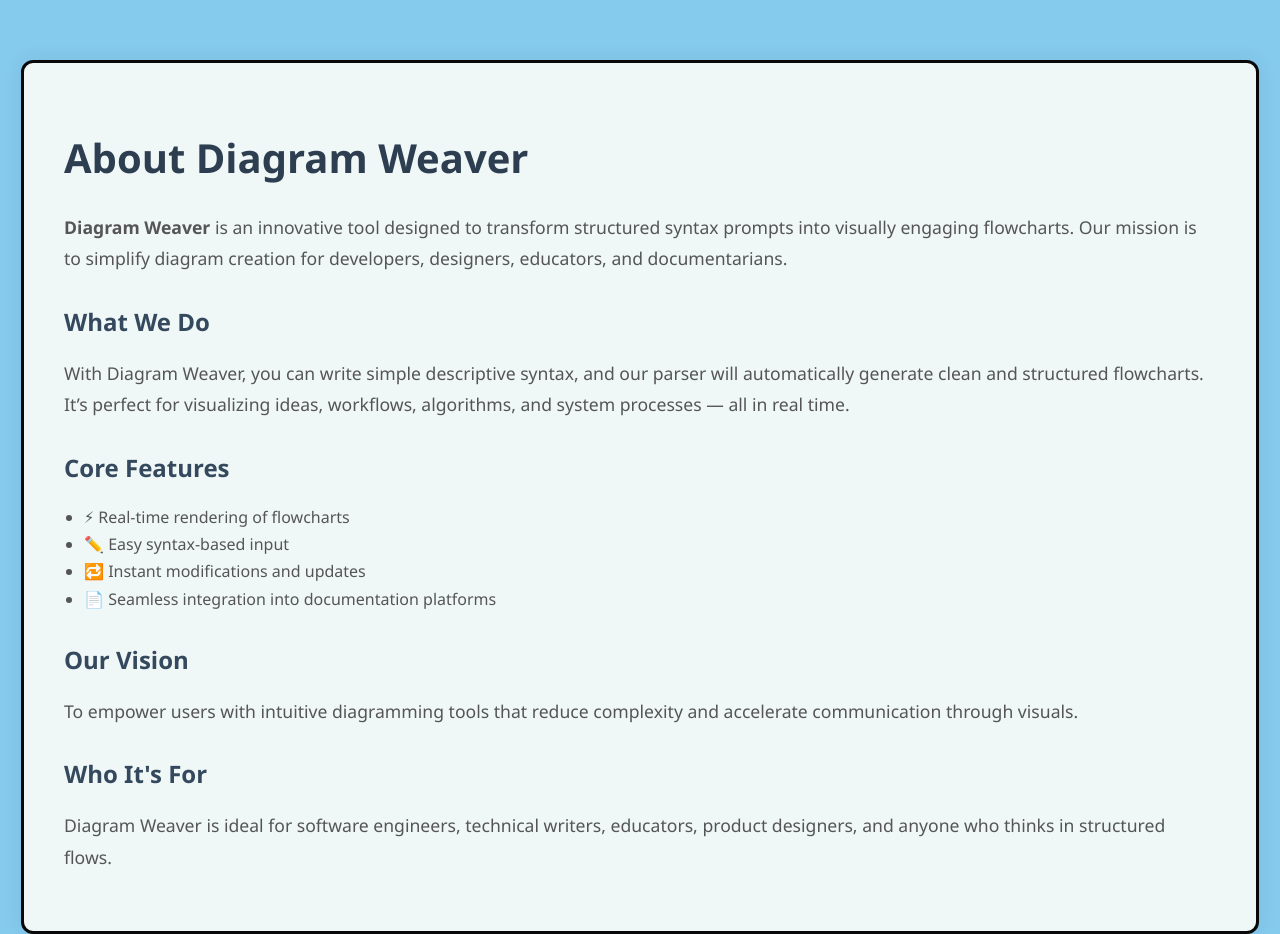
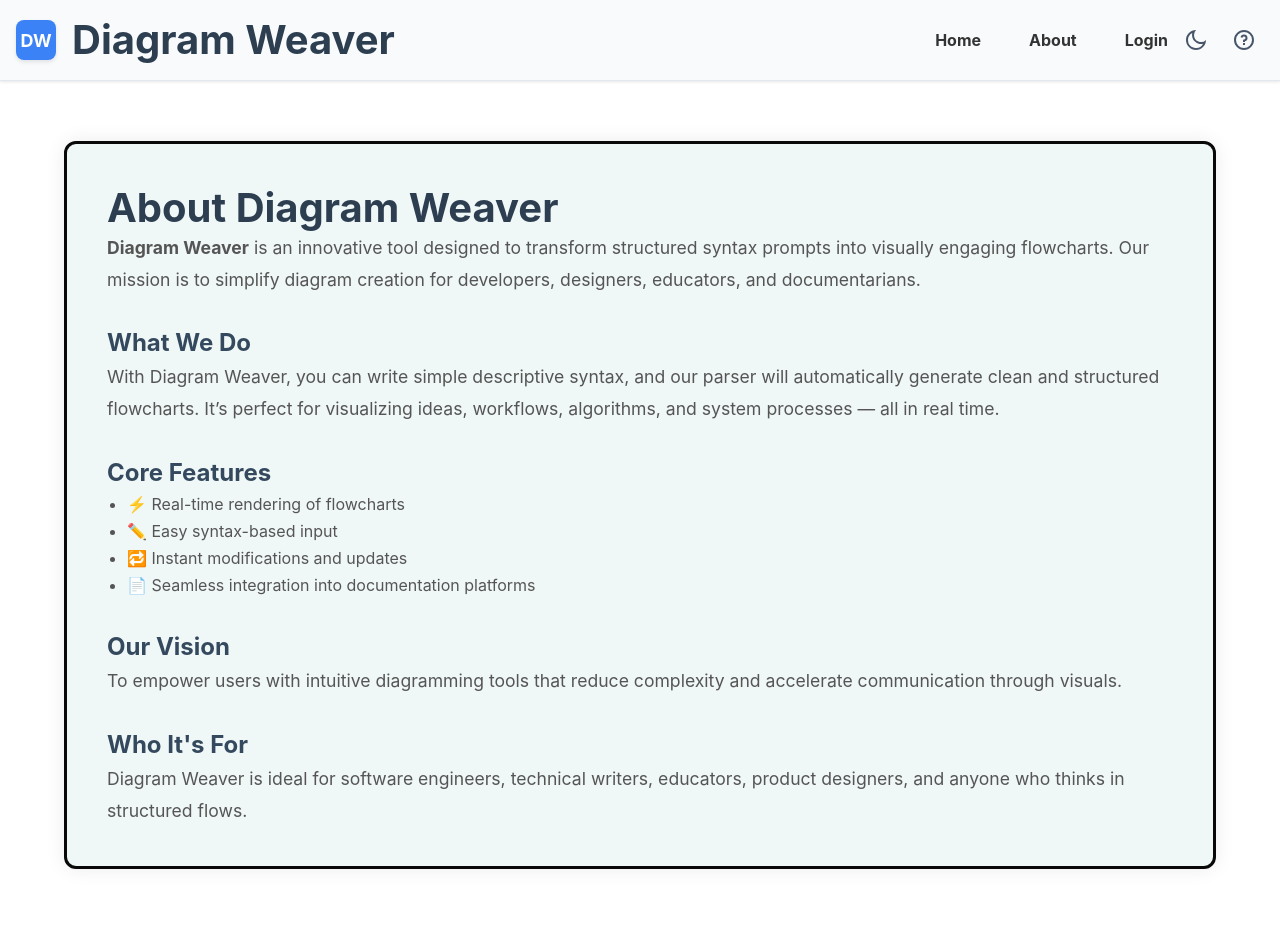
Before and after one commit to sujay-707/DiagramWeaverPrj, a website built with Vite: page Weaver/about.html in a window 1280 px wide. Built offline with nearby package versions, Linux system fonts and the light colour scheme; a script that the page names is missing.

Commit message:
Added Files

```diff
--- a/Weaver/about.css
+++ /dev/null
@@ -1,38 +0,0 @@
-body {
-  font-family: 'Segoe UI', Tahoma, Geneva, Verdana, sans-serif;
-  background-color: #85cbee;
-  margin: 0;
-  padding: 0;
-}
-
-.about-container {
-  max-width: 90%;
-  margin: 60px auto;
-  padding: 40px;
-  background: rgb(240, 247, 247);
-  border-radius: 12px;
-  border: 3px solid rgb(10, 9, 9);
-  box-shadow: 0 0 20px rgba(0, 0, 0, 0.08);
-}
-
-h1 {
-  font-size: 2.5rem;
-  color: #2c3e50;
-}
-
-h2 {
-  color: #34495e;
-  margin-top: 30px;
-}
-
-p {
-  color: #555;
-  line-height: 1.8;
-  font-size: 1.1rem;
-}
-
-ul {
-  padding-left: 20px;
-  line-height: 1.7;
-  color: #555;
-}
--- a/Weaver/about.html
+++ b/Weaver/about.html
@@ -1,13 +1,54 @@
 <!DOCTYPE html>
 <html lang="en">
 <head>
-  <meta charset="UTF-8" />
-  <meta name="viewport" content="width=device-width, initial-scale=1.0" />
-  <title>About - Diagram Weaver</title>
-  <link rel="stylesheet" href="about.css" />
+  <meta charset="UTF-8">
+  <meta name="viewport" content="width=device-width, initial-scale=1.0">
+  <title>Diagram Weaver</title>
+  <link rel="stylesheet" href="style.css">
+  <script src="https://cdn.jsdelivr.net/npm/mermaid@10.6.1/dist/mermaid.min.js"></script>
 </head>
 <body>
-  <div class="about-container">
+
+  <header>
+  <div class="logo-container">
+    <div class="logo">DW</div>
+    <h1>Diagram Weaver</h1>
+  </div>
+
+  <div class="controls">
+  <!-- New navigation links -->
+  <nav class="navbar">
+    <a href="index.html">Home</a>
+    <a href="about.html">About</a>
+    <a href="#login">Login</a>
+  </nav>
+
+
+    <button id="theme-toggle" aria-label="Toggle theme">
+      <!-- Light mode icon -->
+      <svg id="light-icon" class="theme-icon" xmlns="http://www.w3.org/2000/svg" viewBox="0 0 24 24" width="24" height="24">
+        <path fill="none" d="M0 0h24v24H0z"/>
+        <path d="M12 18a6 6 0 1 1 0-12 6 6 0 0 1 0 12zm0-2a4 4 0 1 0 0-8 4 4 0 0 0 0 8zM11 1h2v3h-2V1zm0 19h2v3h-2v-3zM3.515 4.929l1.414-1.414L7.05 5.636 5.636 7.05 3.515 4.93zM16.95 18.364l1.414-1.414 2.121 2.121-1.414 1.414-2.121-2.121zm2.121-14.85l1.414 1.415-2.121 2.121-1.414-1.414 2.121-2.121zM5.636 16.95l1.414 1.414-2.121 2.121-1.414-1.414 2.121-2.121zM23 11v2h-3v-2h3zM4 11v2H1v-2h3z"/>
+      </svg>
+
+      <!-- Dark mode icon -->
+      <svg id="dark-icon" class="theme-icon" xmlns="http://www.w3.org/2000/svg" viewBox="0 0 24 24" width="24" height="24">
+        <path fill="none" d="M0 0h24v24H0z"/>
+        <path d="M10 7a7 7 0 0 0 12 4.9v.1c0 5.523-4.477 10-10 10S2 17.523 2 12 6.477 2 12 2h.1A6.979 6.979 0 0 0 10 7zm-6 5a8 8 0 0 0 15.062 3.762A9 9 0 0 1 8.238 4.938 7.999 7.999 0 0 0 4 12z"/>
+      </svg>
+    </button>
+
+    <button id="help-toggle" aria-label="Toggle help panel">
+      <svg xmlns="http://www.w3.org/2000/svg" viewBox="0 0 24 24" width="24" height="24">
+        <path fill="none" d="M0 0h24v24H0z"/>
+        <path d="M12 22C6.477 22 2 17.523 2 12S6.477 2 12 2s10 4.477 10 10-4.477 10-10 10zm0-2a8 8 0 1 0 0-16 8 8 0 0 0 0 16zm-1-5h2v2h-2v-2zm2-1.645V14h-2v-1.5a1 1 0 0 1 1-1 1.5 1.5 0 1 0-1.471-1.794l-1.962-.393A3.501 3.501 0 1 1 13 13.355z"/>
+      </svg>
+    </button>
+  </div>
+</header>
+
+
+<div class="about-container">
     <h1>About Diagram Weaver</h1>
     <p>
       <strong>Diagram Weaver</strong> is an innovative tool designed to transform structured syntax prompts into visually engaging flowcharts. Our mission is to simplify diagram creation for developers, designers, educators, and documentarians.
@@ -36,5 +77,7 @@
       Diagram Weaver is ideal for software engineers, technical writers, educators, product designers, and anyone who thinks in structured flows.
     </p>
   </div>
+
+  <script src="script.js" type="module"></script>
 </body>
 </html>
--- a/Weaver/style.css
+++ b/Weaver/style.css
@@ -188,6 +188,7 @@ h1 {
 .dark-theme #dark-icon {
   display: none;
 }
+
 
 /* Main content */
 main {
@@ -513,3 +514,37 @@ main {
     width: 100%;
   }
 }
+
+
+
+.about-container {
+  max-width: 90%;
+  margin: 60px auto;
+  padding: 40px;
+  background: rgb(240, 247, 247);
+  border-radius: 12px;
+  border: 3px solid rgb(10, 9, 9);
+  box-shadow: 0 0 20px rgba(0, 0, 0, 0.08);
+}
+
+h1 {
+  font-size: 2.5rem;
+  color: #2c3e50;
+}
+
+h2 {
+  color: #34495e;
+  margin-top: 30px;
+}
+
+p {
+  color: #555;
+  line-height: 1.8;
+  font-size: 1.1rem;
+}
+
+ul {
+  padding-left: 20px;
+  line-height: 1.7;
+  color: #555;
+}
```
